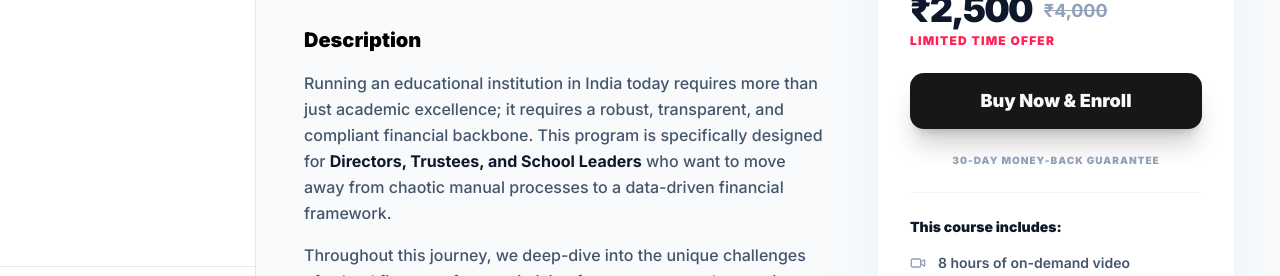
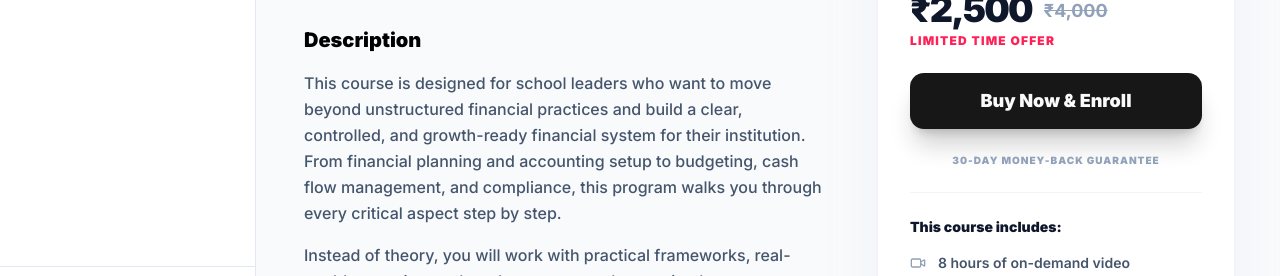
Before and after one commit to mohit20s/acadfinity-2-prototype, a Next.js app: page /lms in a window 1280 px wide. Both pictures are taken after a click on the element 500 px from the left and 487 px from the top of the page. Shown: the part 461-737 px from the top of the page. Built offline with nearby package versions, Linux system fonts and the light colour scheme.

Commit message:
lms Course Description

```diff
--- a/src/app/(dashboard)/lms/courses/[courseId]/page1.tsx
+++ b/src/app/(dashboard)/lms/courses/[courseId]/page1.tsx
@@ -11,6 +11,7 @@ import Link from 'next/link';
 import { usePrototypeStore } from '@/store/use-prototype-store';
 import { cn } from '@/lib/utils';
 import { useRouter } from 'next/navigation';
+
 
 // --- MOCK DATA ---
 const courseAssignments = [
--- a/src/components/dashboard/lms-catalog.tsx
+++ b/src/components/dashboard/lms-catalog.tsx
@@ -120,11 +120,14 @@ export default function LmsCatalogPage() {
               <h2 className="text-xl font-black mb-4">Description</h2>
               <div className="prose prose-slate max-w-none space-y-4 text-slate-600 font-medium leading-relaxed">
                 <p>
-                  Running an educational institution in India today requires more than just academic excellence; it requires a robust, transparent, and compliant financial backbone. This program is specifically designed for <strong className="text-slate-900">Directors, Trustees, and School Leaders</strong> who want to move away from chaotic manual processes to a data-driven financial framework.
+                  This course is designed for school leaders who want to move beyond unstructured financial practices and build a clear, controlled, and growth-ready financial system for their institution. From financial planning and accounting setup to budgeting, cash flow management, and compliance, this program walks you through every critical aspect step by step. </p>
+                <p>
+                  Instead of theory, you will work with practical frameworks, real-world scenarios, and ready-to-use templates to implement systems directly in your school. You will gain complete visibility over your finances, improve decision-making, reduce financial risks, and create a structured foundation for sustainable growth.
                 </p>
-                <p>
-                  Throughout this journey, we deep-dive into the unique challenges of school finance—from optimizing fee structures and managing labour compliance (PF/ESI) to preparing your institution for successful loan facilitation. You won't just learn theory; you will get <strong className="text-slate-900">ready-to-use templates</strong> and checklists to implement in your school immediately.
+                <p>By the end of this course, you will not just understand finance but will have a fully functional financial system in place, giving you clarity, control, and confidence to run your institution more efficiently and professionally.
+
                 </p>
+
               </div>
             </section>
 
```
